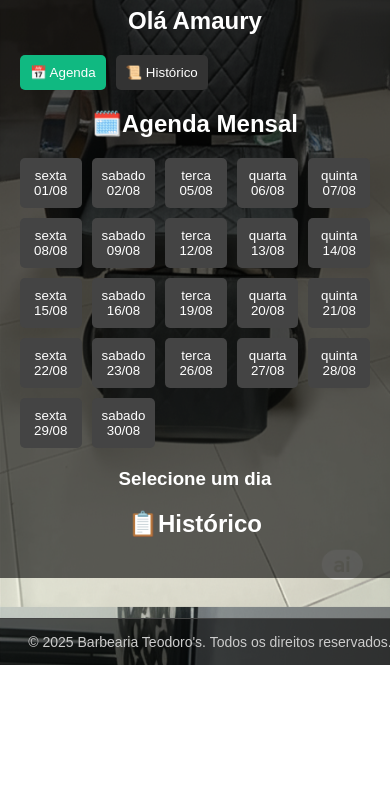
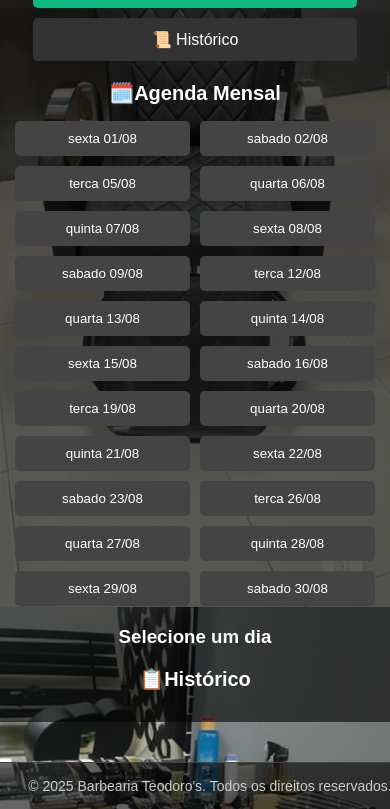
Before and after one commit to wesleyspereira/Agendamento-Teodoro-s-ADM, a plain HTML site: page index.html in a window 390 px wide. Shown: the part 267-1076 px from the top of the page. Before the commit the page ends 932 px from the top, so only its background shows below. Drawn offline with Linux system fonts and the light colour scheme.

Commit message:
Update style.css

```diff
--- a/style.css
+++ b/style.css
@@ -131,3 +131,41 @@ ul li {
 .botao-desbloquear:hover {
   background-color: #2e7d32;
 }
+@media (max-width: 600px) {
+  .grid-dias {
+    grid-template-columns: repeat(2, 1fr);
+  }
+
+  .menu {
+    flex-direction: column;
+    align-items: center;
+  }
+
+  .menu-btn {
+    width: 90%;
+    font-size: 16px;
+    padding: 12px;
+  }
+
+  main {
+    padding: 15px;
+  }
+
+  h1, h2 {
+    font-size: 20px;
+  }
+
+  .logo {
+    max-width: 100px;
+  }
+
+  ul li {
+    font-size: 14px;
+    padding: 8px;
+  }
+
+  .agendar, .cancelar {
+    padding: 6px 12px;
+    font-size: 14px;
+  }
+}
```
